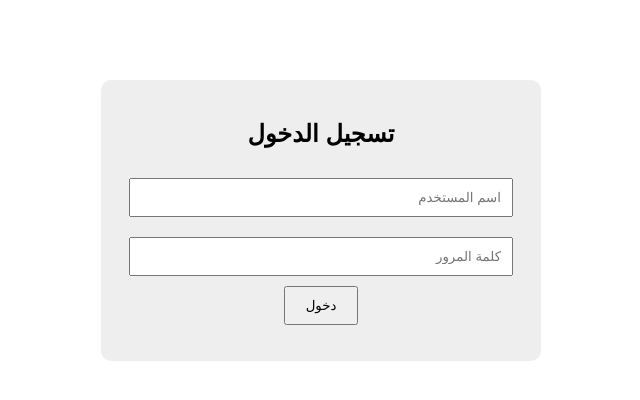
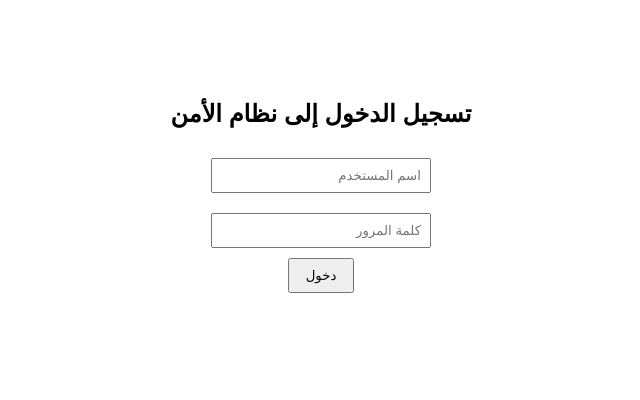
Before and after one commit to islammahamed11/Four-seasons-security-panel, a plain HTML site: page login.html in a window 1280 px wide. Shown: the whole page, without its empty margins (319-959 px from the left). Drawn offline with Linux system fonts and the light colour scheme.

Commit message:
Update login.html

```diff
--- a/login.html
+++ b/login.html
@@ -1,22 +1,20 @@
 <!DOCTYPE html>
-<html lang="ar" dir="rtl">
+<html lang="ar">
 <head>
-  <meta charset="UTF-8" />
-  <meta name="viewport" content="width=device-width, initial-scale=1.0"/>
-  <title>تسجيل الدخول - أمن الفورسيزون</title>
-  <link rel="stylesheet" href="style.css" />
+  <meta charset="UTF-8">
+  <title>تسجيل الدخول</title>
+  <script src="auth.js" defer></script>
+  <style>
+    body { font-family: Arial; direction: rtl; text-align: center; margin-top: 100px; }
+    input { margin: 10px; padding: 8px; width: 200px; }
+    button { padding: 8px 16px; }
+  </style>
 </head>
 <body>
-  <div class="login-container">
-    <h2>تسجيل الدخول</h2>
-    <form onsubmit="return login(event)">
-      <input type="text" id="username" placeholder="اسم المستخدم" required />
-      <input type="password" id="password" placeholder="كلمة المرور" required />
-      <button type="submit">دخول</button>
-    </form>
-    <p id="error" class="error"></p>
-  </div>
-
-  <script src="script.js"></script>
+  <h2>تسجيل الدخول إلى نظام الأمن</h2>
+  <input type="text" id="username" placeholder="اسم المستخدم"><br>
+  <input type="password" id="password" placeholder="كلمة المرور"><br>
+  <button onclick="login()">دخول</button>
+  <p id="error" style="color: red;"></p>
 </body>
 </html>
```
